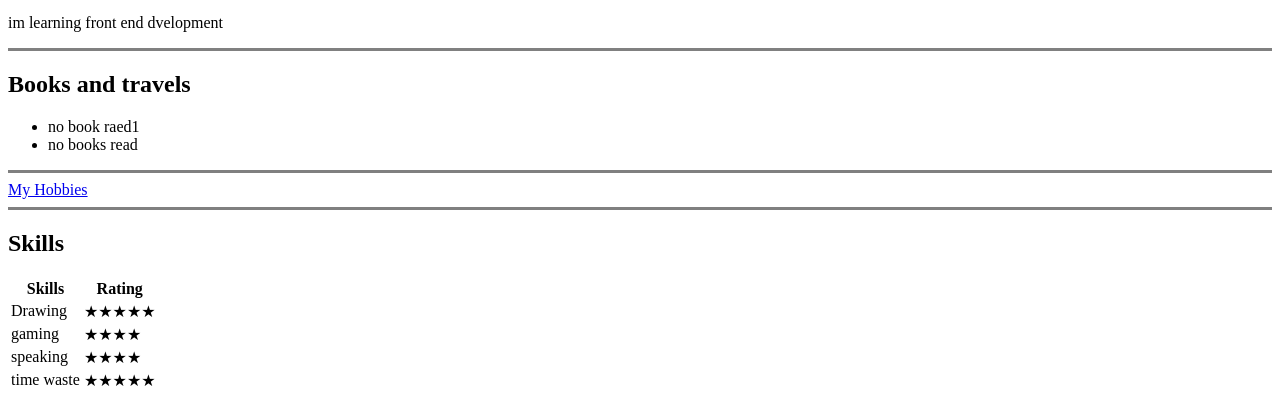
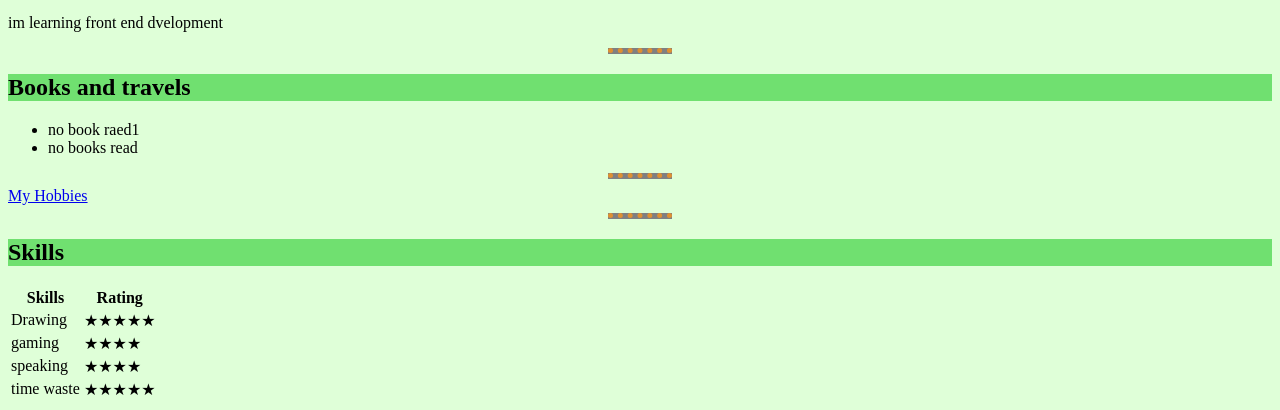
Before and after one commit to sharath-stack/bio, a plain HTML site: page index.html in a window 1280 px wide. Shown: the part 412-822 px from the top of the page. Drawn offline with Linux system fonts and the light colour scheme.

Commit message:
Update index.html

```diff
--- a/index.html
+++ b/index.html
@@ -4,7 +4,7 @@
     <meta charset="UTF-8">
 
     <title>sharath bio</title>
-    <link rel:"stylesheet" href:"css/styles.css">
+    <link rel="stylesheet" href="css/styles.css">
 </head>
 <body>
 <img src="https://encrypted-tbn0.gstatic.com/images?q=tbn:ANd9GcQOOyV28C9aSELDVhyk5pNH-jOeUKnk1pwElg&usqp=CAU" alt="sharath pic">
```
